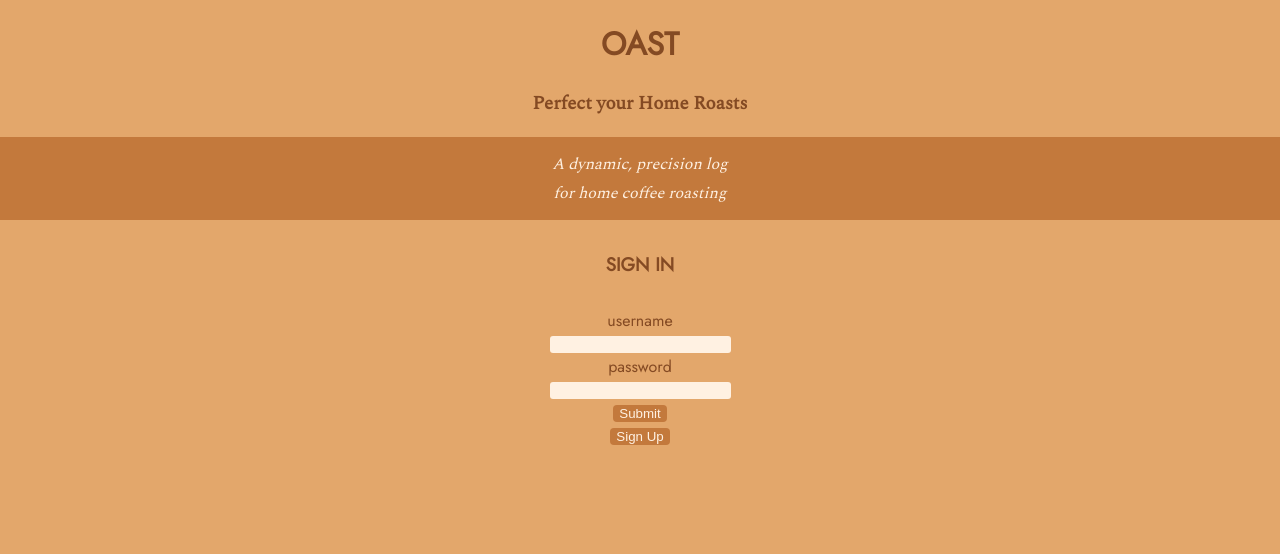
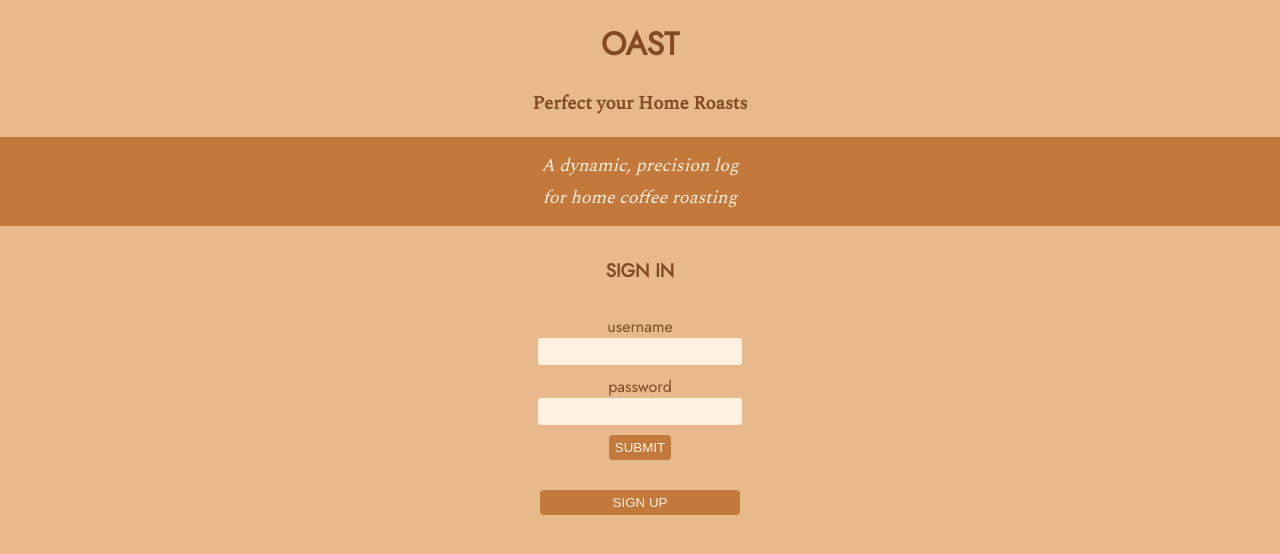
Before and after one commit to lancehsimmons/Roast, a React (Create React App) app in the folder client/: page /sign-in in a window 1280 px wide. Shown: the top 554 px of the page. Built offline with nearby package versions, Linux system fonts and the light colour scheme.

Commit message:
adds more global button styling

```diff
--- a/client/src/assets/sign-in.css
+++ b/client/src/assets/sign-in.css
@@ -6,6 +6,7 @@
 .descriptor {
   font-style: italic;
   background-color: #C3793C;
+  font-size: 18px;
 }
 
 .descriptor-div {
@@ -27,3 +28,11 @@ h5 {
 p.descriptor {
   margin: 5px 0px 5px 0px
 }
+
+.signup-div {
+  margin: 30px
+}
+
+.signup-div button {
+  width: 200px
+}
--- a/client/src/index.css
+++ b/client/src/index.css
@@ -3,7 +3,7 @@
 
 
 body {
-  background-color: #E3A76B;
+  background-color: #E8BA8B;
   margin: 0;
   min-height: 100vh;
   width: 100vw;
@@ -27,6 +27,9 @@ input {
   border: none;
   border-radius: 3px;
   display: inline-block;
+  margin: 0px 0px 10px 0px;
+  height: 25px;
+  width: 200px
 }
 
 /* input, label {
@@ -38,4 +41,6 @@ button {
   border: none;
   border-radius: 4px;
   color: #FFF1E2;
+  height: 25px;
+  padding: 1px 6px 0px 6px;
 }
--- a/client/src/screens/SignIn.jsx
+++ b/client/src/screens/SignIn.jsx
@@ -55,12 +55,12 @@ export default function SignIn({ handleSignIn }) {
               onChange={handleChange}
             />
           <br />
-          <button>Submit</button>
+          <button>SUBMIT</button>
+            <div className='signup-div'>
           <Link to='/sign-up'>
-            <div>
-            <button>Sign Up</button>
+            <button>SIGN UP</button>
+          </Link>
             </div>
-          </Link>
         </div>
       </form>
     </div>
```
